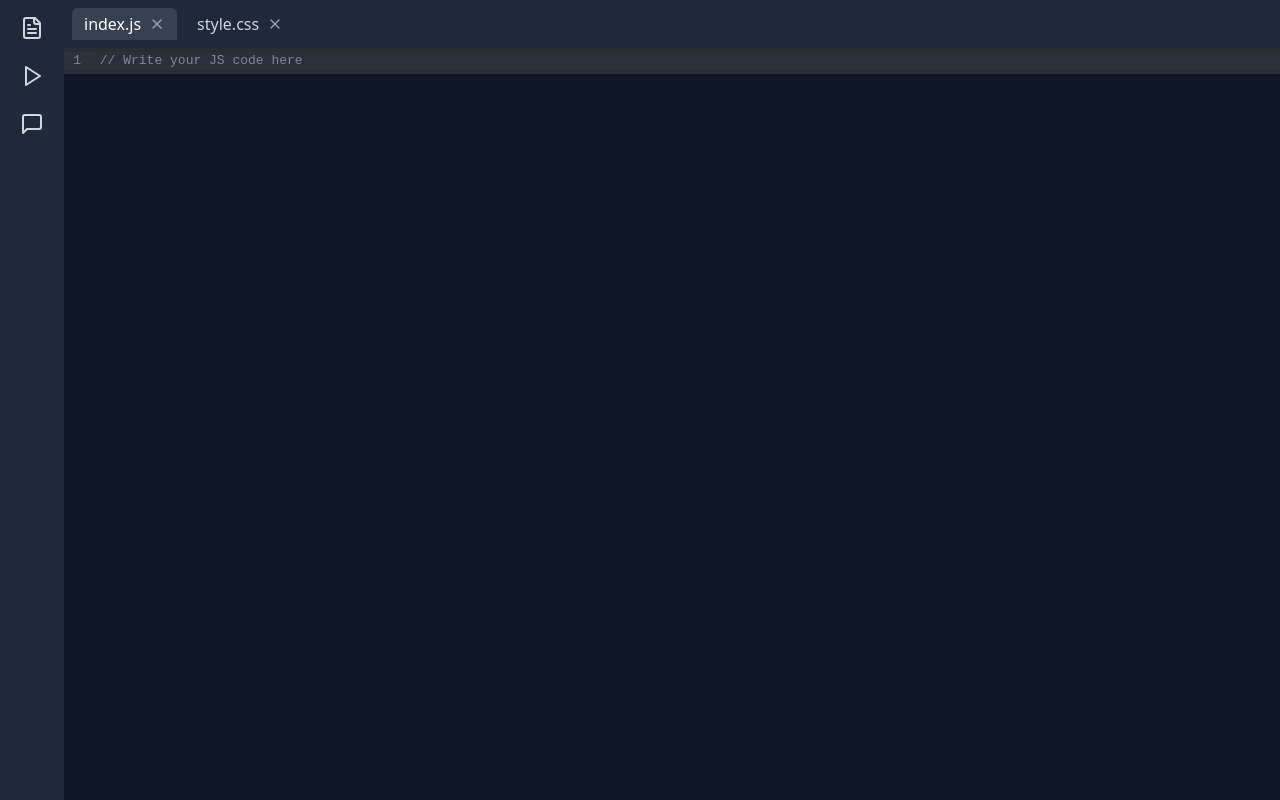
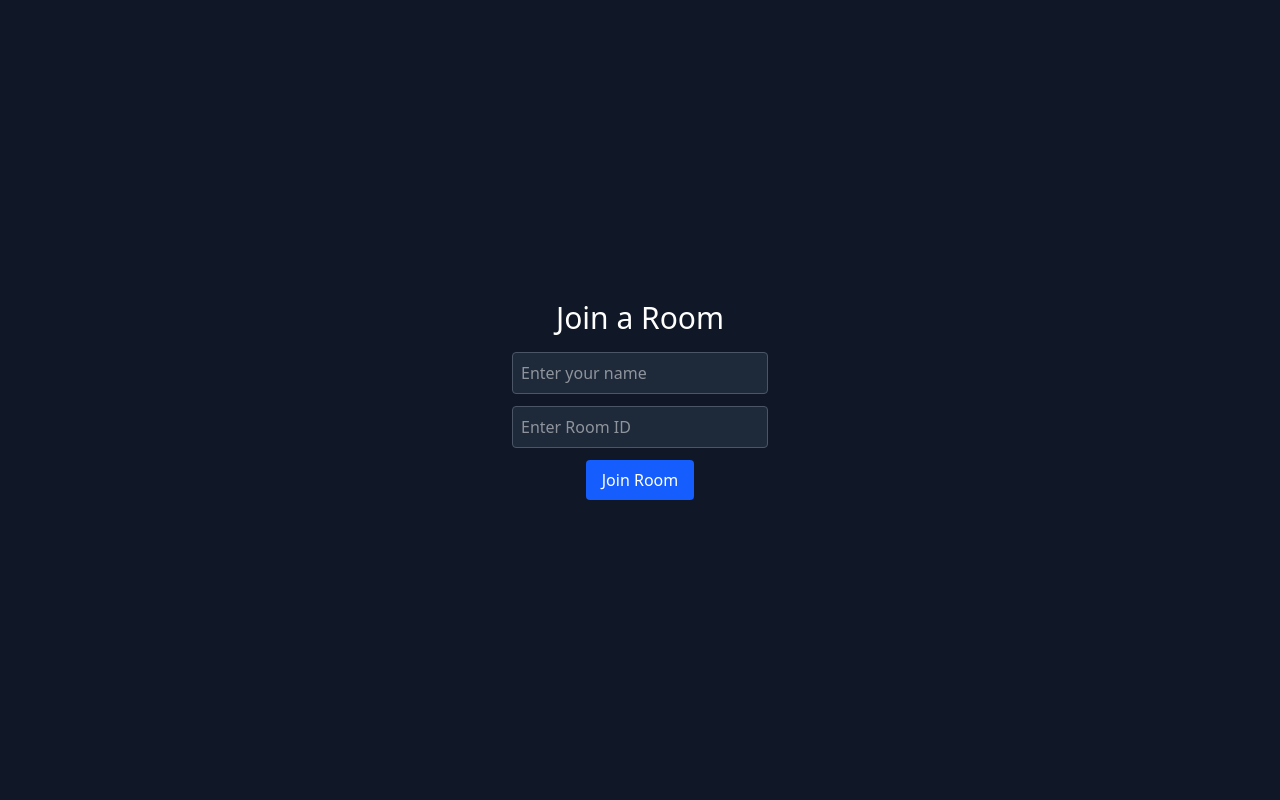
Before and after one commit to tejarouthu007/Nexus, a React (Vite) app in the folder frontend/: page / in a window 1280 px wide. Built offline with nearby package versions, Linux system fonts and the light colour scheme.

Commit message:
add basic Home page

```diff
--- a/frontend/package.json
+++ b/frontend/package.json
@@ -17,6 +17,7 @@
     "react": "^19.0.0",
     "react-dom": "^19.0.0",
     "react-resizable": "^3.0.5",
+    "react-router-dom": "^7.3.0",
     "tailwindcss": "^4.0.13"
   },
   "devDependencies": {
--- a/frontend/src/App.jsx
+++ b/frontend/src/App.jsx
@@ -1,12 +1,20 @@
 import { useState } from 'react'
+import { BrowserRouter, Routes, Route } from "react-router-dom";
+import Home from './pages/Home';
 import Editor from './pages/Editor';
 
 function App() {
 
   return (
     <div >
-
-      <Editor />
+      <BrowserRouter>
+        <Routes>
+          <Route>
+            <Route path="/" element={<Home />} />
+            <Route path="/editor/:roomid" element={<Editor />} />
+          </Route>
+        </Routes>
+      </BrowserRouter>
     </div>
   )
 }
--- /dev/null
+++ b/frontend/src/pages/Home.jsx
@@ -0,0 +1,42 @@
+import React, { useState } from 'react';
+import { useNavigate } from "react-router-dom";
+
+const Home = () => {
+    const [userName, setUserName] = useState("");
+    const [roomId, setRoomId] = useState("");
+    const navigate = useNavigate();
+
+    const joinRoom = () => {
+      if (userName.trim() && roomId.trim()) {
+        navigate(`/editor/${roomId}`, { state: { userName } });
+      }
+    };
+
+    return (
+      <div className="h-screen flex flex-col items-center justify-center bg-gray-900 text-white">
+        <h1 className="text-3xl mb-4">Join a Room</h1>
+        <input
+          type="text"
+          placeholder="Enter your name"
+          value={userName}
+          onChange={(e) => setUserName(e.target.value)}
+          className="p-2 mb-3 rounded bg-gray-800 border border-gray-600 w-64"
+        />
+        <input
+          type="text"
+          placeholder="Enter Room ID"
+          value={roomId}
+          onChange={(e) => setRoomId(e.target.value)}
+          className="p-2 mb-3 rounded bg-gray-800 border border-gray-600 w-64"
+        />
+        <button
+          onClick={joinRoom}
+          className="px-4 py-2 bg-blue-600 hover:bg-blue-500 rounded"
+        >
+          Join Room
+        </button>
+      </div>
+    );
+};
+
+export default Home;
```
Also changed, not shown: 1 other file (tests, documents, lock files or other folders).
